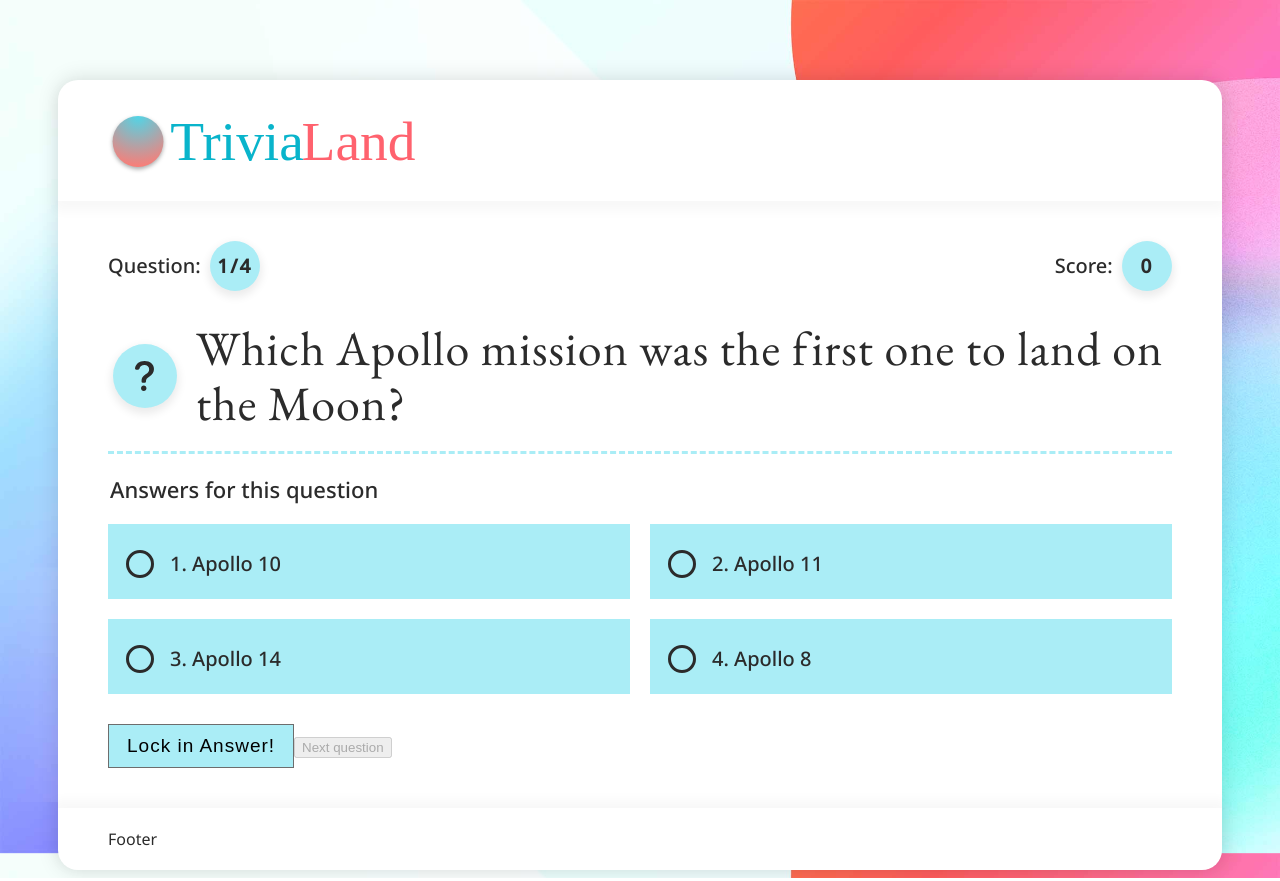
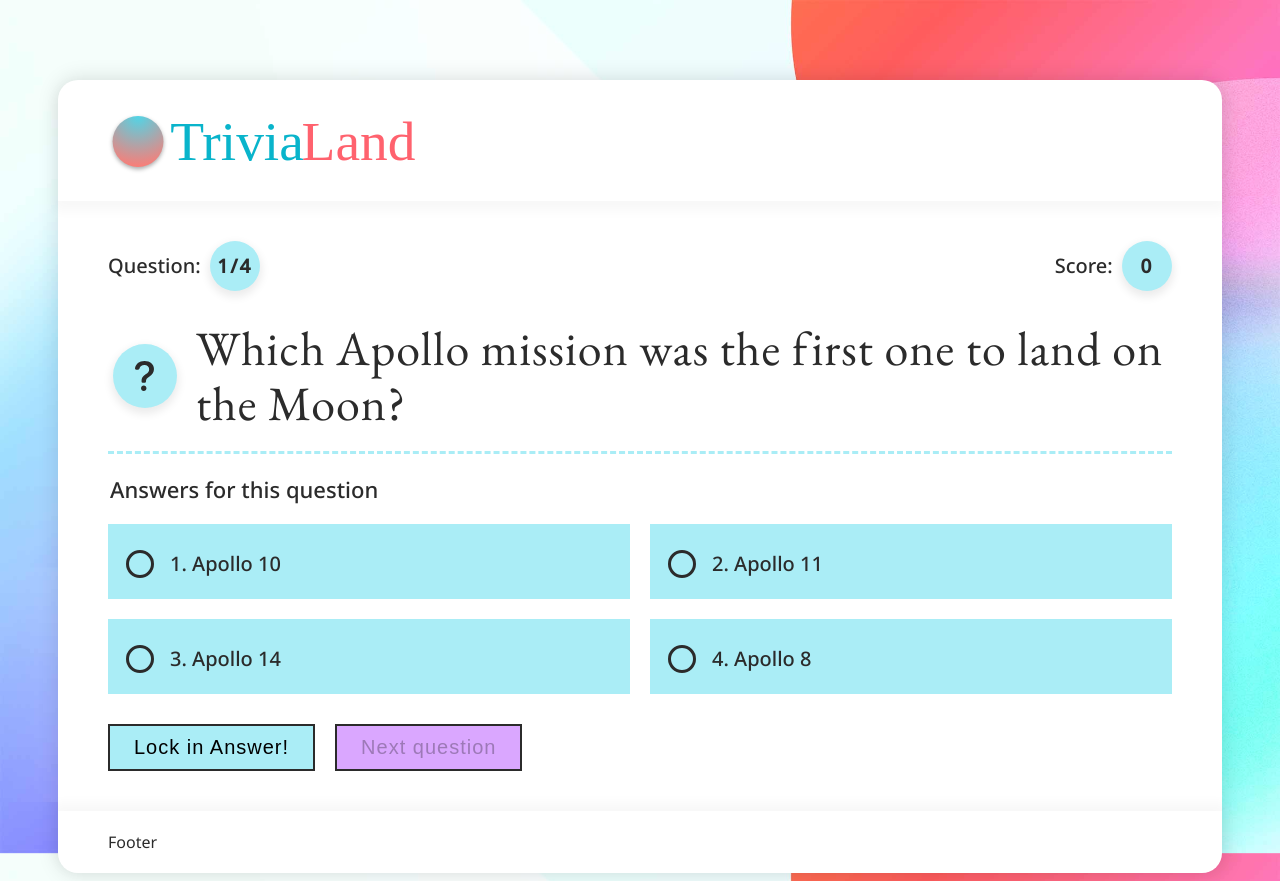
Before and after one commit to danny-englander/react-trivia-game, a React (Create React App) app: page / in a window 1280 px wide. Built offline with nearby package versions, Linux system fonts and the light colour scheme.

Commit message:
Minor buttons update

```diff
--- a/src/assets/scss/components/button.module.scss
+++ b/src/assets/scss/components/button.module.scss
@@ -4,23 +4,25 @@
   $breakpoints: $breakpoints
 );
 
-// body {
-//   @include mq.mq($from: wide) {
-//     background: rgb(144, 0, 255);
-//   }
-// }
-
 .wrap {
   padding: rem.convert(20px 0);
 }
 
-.primary {
-  font-size: rem.convert(19px);
-  background-color: $c_light_teal;
-  border: 1px solid $c_medium_gray;
-  padding: rem.convert(10px 18px);
+.btn {
+  font-size: rem.convert(20px);
   font-weight: 500;
   letter-spacing: rem.convert(1px);
+  padding: rem.convert(10px 24px);
+  border: 2px solid $c_black;
+  margin-right: rem.convert(20px);
+}
+
+.btnPrimary {
+  background-color: $c_light_teal;
+}
+
+.btnSecondary {
+  background-color: $c_orange;
 }
 
 .btnDisabled {
--- a/src/assets/scss/utils/settings.scss
+++ b/src/assets/scss/utils/settings.scss
@@ -15,6 +15,7 @@ $c_black: #2b2b2b;
 $c_white: #fff;
 $c_medium_gray: #6d6d6d;
 $c_dark_gray: #121212;
+$c_orange: #daa7ff;
 
 // Hover and focus states.
 // Can be used like so: #{$a-tags-hover} {...
--- a/src/components/Buttons.jsx
+++ b/src/components/Buttons.jsx
@@ -14,7 +14,7 @@ const Buttons = ({ onLockClick }) => {
         disabled={gameState.answerLocked === true}
         aria-disabled={gameState.answerLocked === true}
         onClick={onLockClick}
-        className={`btn-state ${styleButton.primary} ${
+        className={`${styleButton.btn} ${styleButton.btnPrimary} ${
           gameState.answerLocked === true ? 'foo' : 'bar'
         }`}
       >
@@ -27,6 +27,9 @@ const Buttons = ({ onLockClick }) => {
       <button
         disabled={gameState.answerLocked === false}
         aria-disabled={gameState.answerLocked === false}
+        className={`${styleButton.btn} ${styleButton.btnSecondary} ${
+          gameState.answerLocked === true ? 'foo' : 'bar'
+        }`}
         // aria-describedby={}
         onClick={() => dispatch({ type: 'NEXT_QUESTION' })}
       >
```
